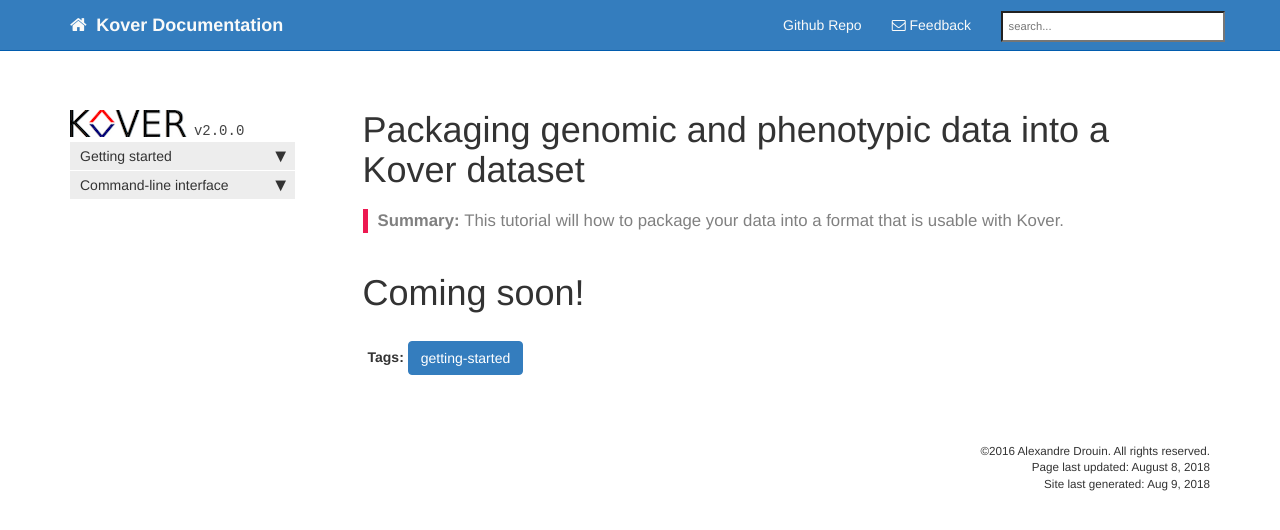
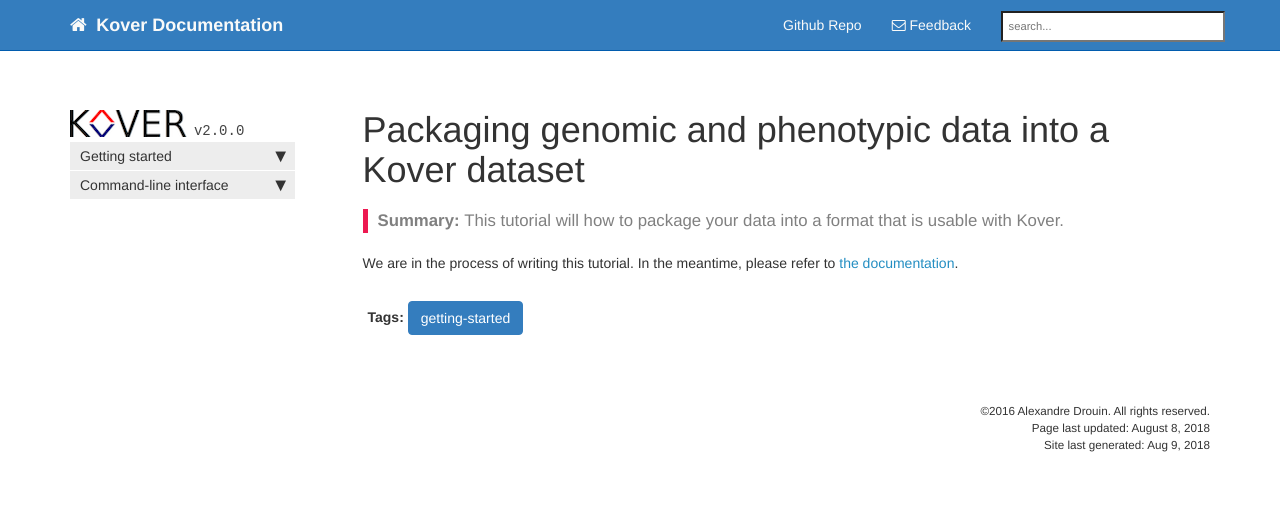
Before and after one commit to aldro61/kover, a Jekyll site: the page built from doc_tut_data.md, in a window 1280 px wide. Shown: the top 530 px of the page. Built offline with Jekyll 4.4.1, drawn with Linux system fonts in a browser that asks for light colours; nearby versions of some CDN libraries; library files that are not in the unit come from our copies; Markdown is read by kramdown in place of the engine named in the settings; comment, search, counter and statistics services are not loaded.

Commit message:
link to doc in ds tut

```diff
--- a/doc_tut_data.md
+++ b/doc_tut_data.md
@@ -6,4 +6,4 @@
 summary: "This tutorial will how to package your data into a format that is usable with Kover."
 ---
 
-<h1>Coming soon!</h1>
+We are in the process of writing this tutorial. In the meantime, please refer to [the documentation](./doc_dataset.html).
```
